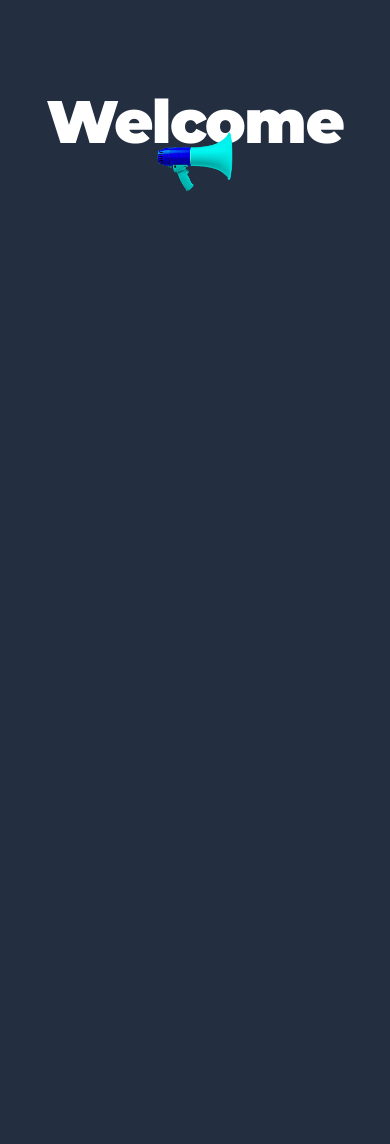
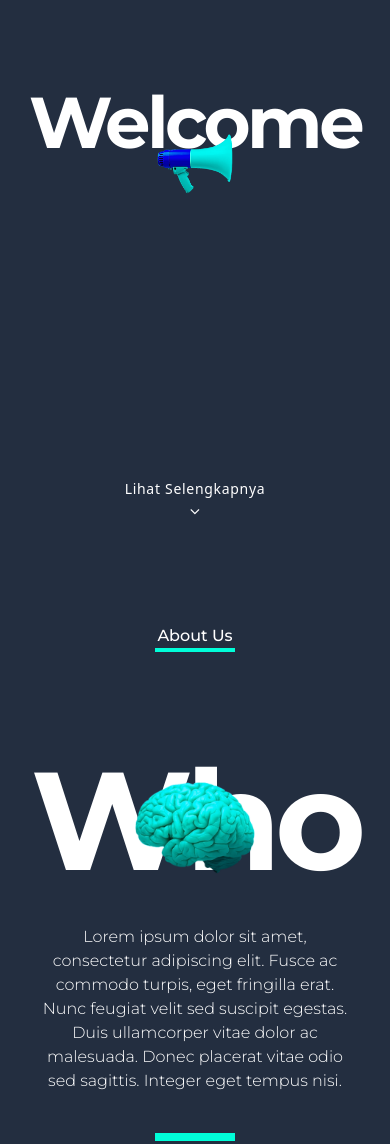
Before and after one commit to ega-erinovian/sirius_portfolio, a plain HTML site: page index.html in a window 390 px wide. Shown: the part 300-1444 px from the top of the page. Before the commit the page ends 844 px from the top, so only its background shows below. Drawn offline with nearby package versions, Linux system fonts and the light colour scheme.

Commit message:
about us section done

```diff
--- a/index.html
+++ b/index.html
@@ -11,9 +11,9 @@
      <link rel="stylesheet" href="style.css">
     <title>Sirius Creative</title>
   </head>
-  <body class="bg-[#232E40] w-screen ">
+  <body class="bg-[#232E40] max-w-screen">
     <!-- Navbar -->
-    <div class="navbar flex items-center justify-between w-full p-5 px-10 md:px-20 fixed">
+    <div class="navbar flex items-center justify-between w-full p-5 px-10 md:px-20 lg:px-40 fixed bg-[#232E40] z-10 shadow-[0px_11px_20px_20px_#232E40]">
       <div class="nav-title montserrat-900 text-white w-full text-2xl md:text-3xl tracking-tight">
         SIRIUS<span class="text-[#00FED9]">.</span>
       </div>
@@ -23,13 +23,40 @@
       </div>
     </div>
     <!-- Header -->
-    <div class="header h-screen w-full flex justify-center items-center px-10">
-      <div class="header-title montserrat-900 relative">
-        <h1 class="text-6xl md:text-9xl text-white tracking-tight">Welcome</h1>
-        <div class="icon absolute top-10 md:top-[5rem] w-full flex justify-center">
-          <img src="./assets/img/megaphone.png" alt="megaphone" class="w-20 md:w-40">
+    <div class="header h-screen w-full flex justify-center items-center px-10 md:px-20 lg:px-40">
+      <!-- Header Title -->
+      <div class="header-title montserrat-700 relative">
+        <h1 class="text-7xl md:text-[9.5rem] lg:text-[16rem] text-white tracking-tighter">Welcome</h1>
+        <div class="icon absolute top-12 md:top-[6rem] lg:top-40 w-full flex justify-center">
+          <img src="./assets/img/megaphone.png" alt="megaphone" class="w-20 md:w-40 lg:w-60">
         </div>
       </div>
+      <div class="absolute text-white text-center up-down">
+        <p class="text-sm tracking-wider">Lihat Selengkapnya</p>
+        <i class="fa fa-angle-down" aria-hidden="true" style="color: white"></i>
+      </div>
     </div>
+    <!-- About Us -->
+    <div class="about-us px-10 md:px-20 lg:px-40 w-full h-full py-20 md:py-28">
+      <div class="flex flex-col items-center text-white text-center montserrat-500">
+        <h1 class="lg:text-2xl">About Us</h1>
+        <div class="underlined bg-[#00FED9] h-1 w-20 lg:w-28"></div>
+      </div>
+      <div class="about-us-content h-full w-full flex flex-col items-center justify-center mt-16 md:mt-24 mb-10">
+        <div class="about-us-title montserrat-700 relative md:mb-32 lg:mb-20">
+          <h1 class="text-[8.7rem] md:text-[14rem] lg:text-[16rem] text-white tracking-tighter">Who</h1>
+          <div class="icon absolute top-16 md:top-[12rem] lg:top-40 w-full flex justify-center">
+            <img src="./assets/img/brain.png" alt="brain" class="w-32 md:w-52 lg:w-60">
+          </div>
+        </div>
+        <div class="about-us-description montserrat-300 text-white text-center mb-10">
+          <p class="md:text-2xl lg:text-3xl">Lorem ipsum dolor sit amet, consectetur adipiscing elit. Fusce ac commodo turpis, eget fringilla erat. Nunc feugiat velit sed suscipit egestas. Duis ullamcorper vitae dolor ac malesuada. Donec placerat vitae odio sed sagittis. Integer eget tempus nisi.</p>
+        </div>
+        <div class="underlined bg-[#00FED9] h-2 w-20 md:w-1/6"></div>
+      </div>
+      <div class="tagline-container bg-white p-7 md:px-16 lg:px-32 text-center montserrat-700 text-2xl md:text-3xl lg:text-5xl w-full">
+        <h2>Lorem ipsum dolor sit amet, consectetur adipiscing elit</h2>
+      </div>
+     </div>
   </body>
 </html>
--- a/style.css
+++ b/style.css
@@ -1,5 +1,10 @@
 @import url('https://fonts.googleapis.com/css2?family=Montserrat:ital,wght@0,100..900;1,100..900&display=swap');
 
+*{
+  padding: 0;
+  margin: 0;
+  box-sizing: border-box;
+}
 .montserrat-300 {
     font-family: "Montserrat", sans-serif;
     font-optical-sizing: auto;
@@ -31,3 +36,18 @@
 svg{
   color: #fff;
 }
+
+/* Up Down Animation */
+.up-down {
+  animation: MoveUpDown 2s linear infinite;
+  -webkit-animation: MoveUpDown 2s linear infinite;
+}
+
+@keyframes MoveUpDown {
+  0%, 100% {
+    bottom: 7px;
+  }
+  50% {
+    bottom: 21px;
+  }
+}
```
Also changed, not shown: assets/img/brain.png (added).
